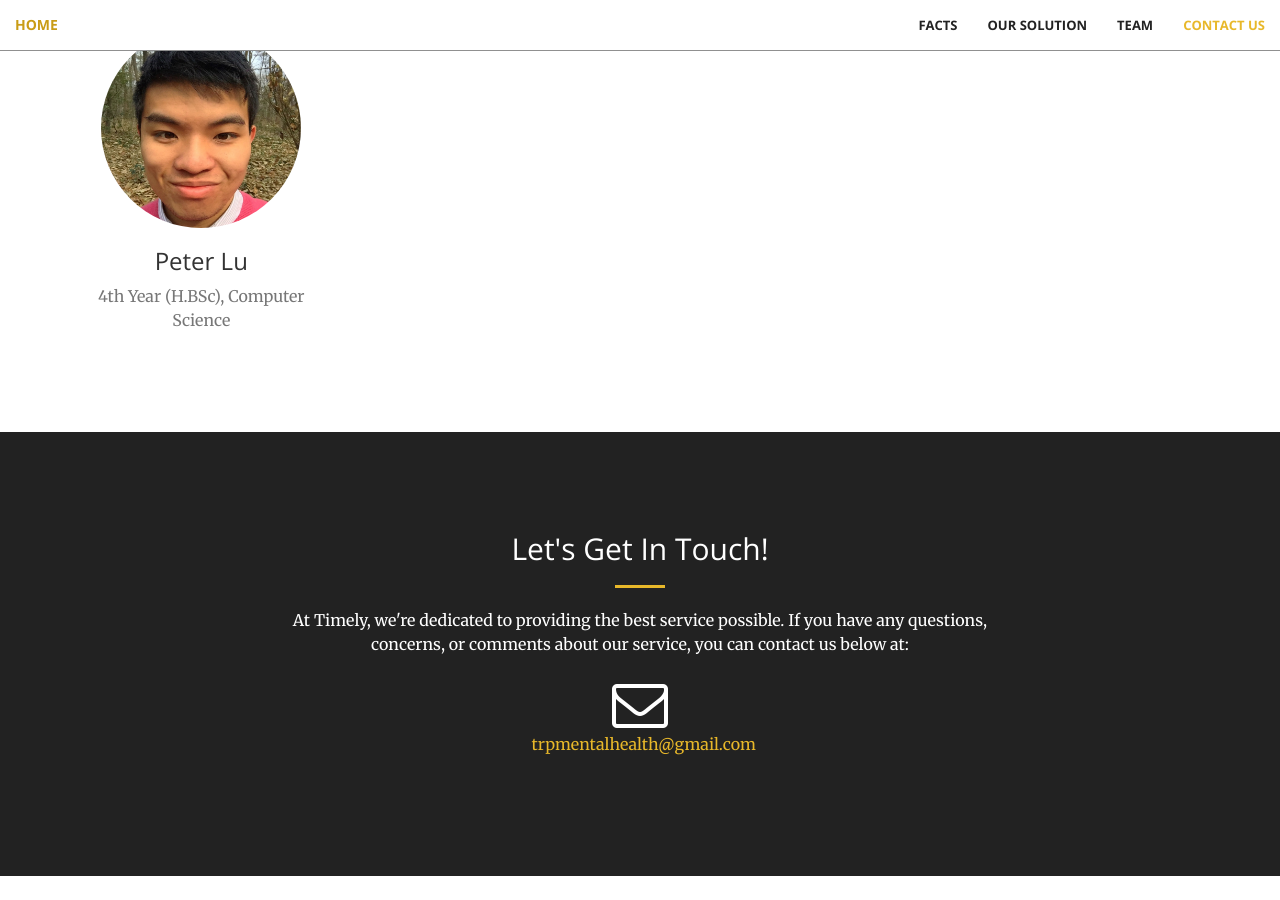
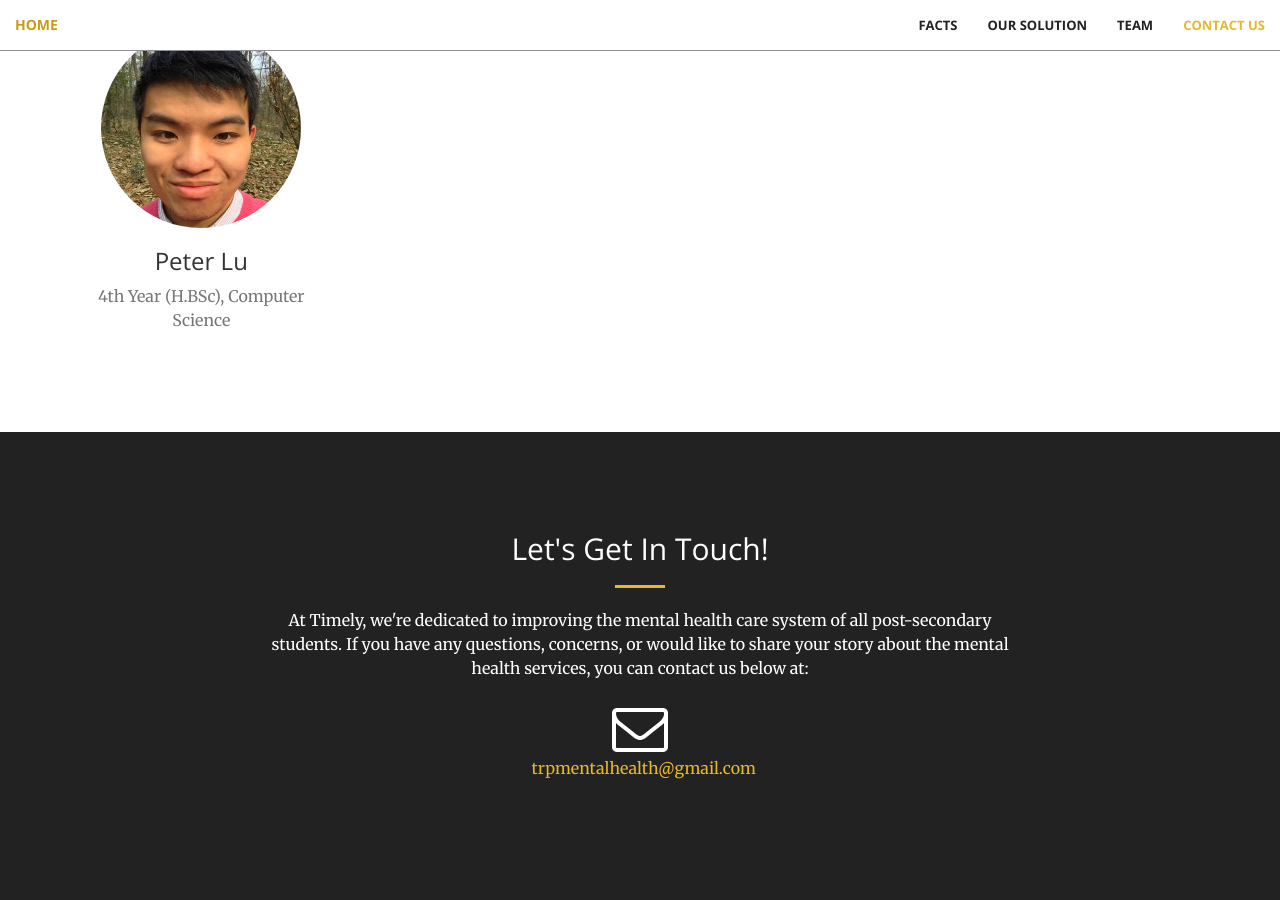
Before and after one commit to pxlu/Timely, a Jekyll site: the page built from index.html, in a window 1280 px wide and 900 px high, scrolled down 2507 px. Built offline with Jekyll 4.4.1, drawn with Linux system fonts in a browser that asks for light colours; before the commit the page ends 3383 px from its top, so only the background shows below that.

Commit message:
Changed contact text

```diff
--- a/_includes/contact.html
+++ b/_includes/contact.html
@@ -4,7 +4,7 @@
             <div class="col-lg-8 col-lg-offset-2 text-center">
                 <h2 class="section-heading">Let's Get In Touch!</h2>
                 <hr class="primary">
-                <p>At Timely, we're dedicated to providing the best service possible. If you have any questions, concerns, or comments about our service, you can contact us below at:</p>
+                <p>At Timely, we're dedicated to improving the mental health care system of all post-secondary students. If you have any questions, concerns, or would like to share your story about the mental health services, you can contact us below at:</p>
             </div>
         <!--
         <div class="col-lg-2 col-lg-offset-2 text-center">
--- a/_includes/facts.html
+++ b/_includes/facts.html
@@ -10,7 +10,6 @@
 
     <div class="container">
         <div class="row">
-            <!-- Cheryl -->
             <div class="col-lg-3 col-lg-offset-1 col-lg-offset-problem-1 col-md-6 text-center">
                 <div class="service-box">
                     <i class="fa fa-university fa-5x" aria-hidden="true"></i>
@@ -18,7 +17,6 @@
                     <p class="text-muted fact-body-text">Increasingly, university-aged individuals are a growing part of the demographic that is particularly vulnerable to mental health issues, with almost a third of undergraduates reporting symptoms of elevated distress. </p>
                 </div>
             </div>
-            <!-- Tiffanie -->
             <div class="col-lg-3 col-md-6 col-lg-offset-problem-2 text-center">
                 <div class="service-box">
                     <i class="fa fa-exclamation-triangle fa-5x" aria-hidden="true"></i>
@@ -26,7 +24,6 @@
                     <p class="text-muted fact-body-text">In large part due to mental illness, suicide is the 2nd leading cause of death among 15-24 year olds, accounting for 24% of all deaths in this age group. Over 80% of post-secondary students who commit suicide had never participated in counselling services on campus.</p>
                 </div>
             </div>
-            <!-- Lily -->
             <div class="col-lg-3 col-md-6 text-center">
                 <div class="service-box">
                     <i class="fa fa-usd fa-5x" aria-hidden="true"></i>
```
Also changed, not shown: 1 other file.
